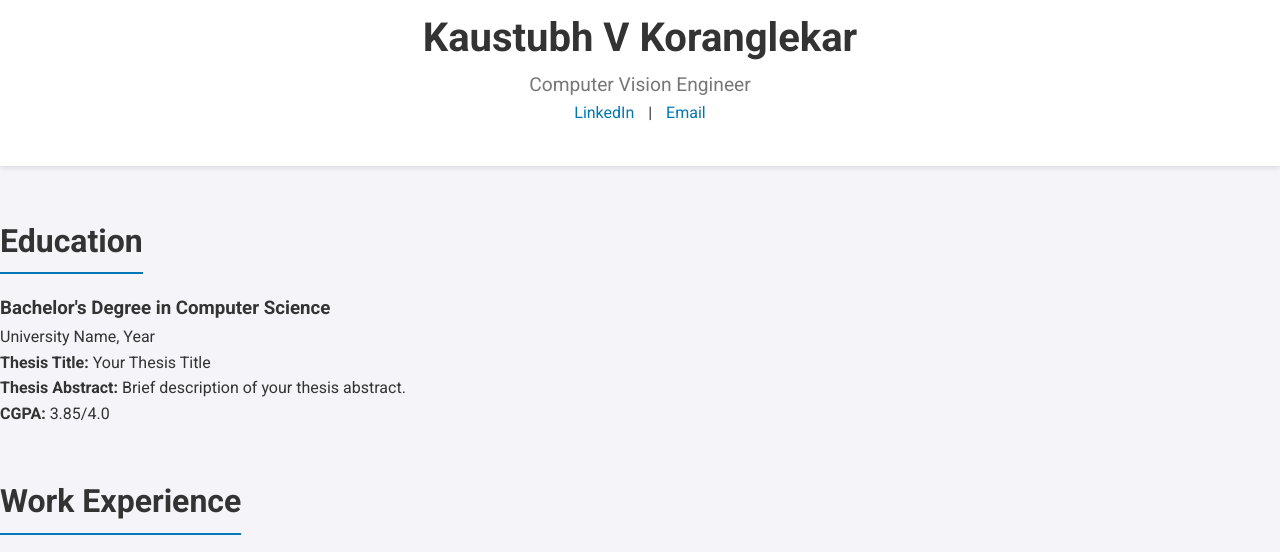
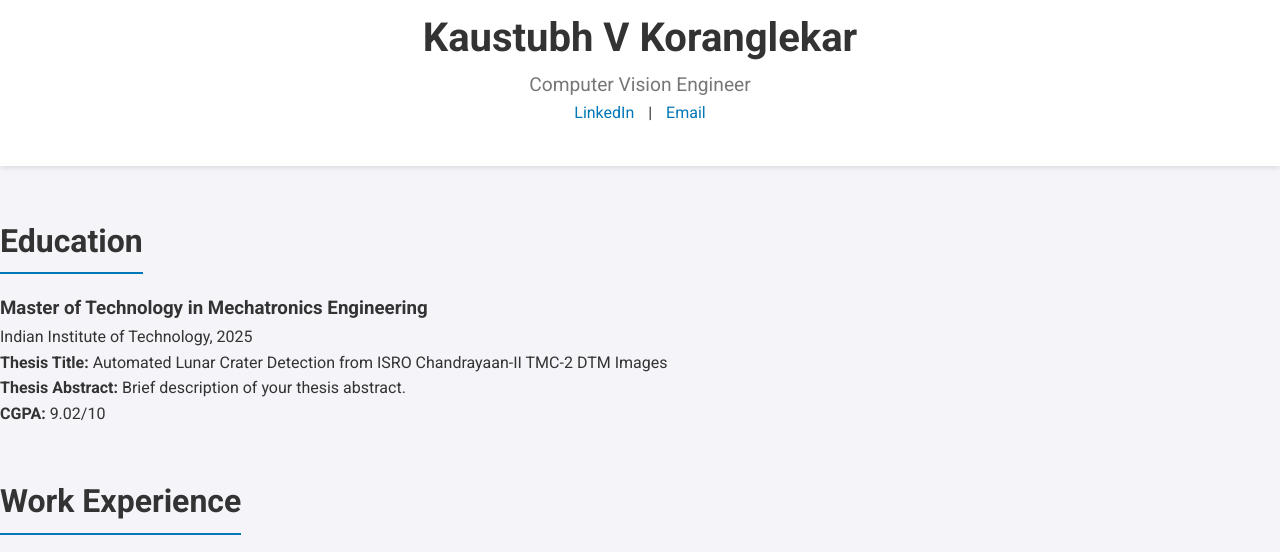
Before and after one commit to kkoranglekar/kkoranglekar.github.io, a plain HTML site: page index.html in a window 1280 px wide. Shown: the part 212-764 px from the top of the page. Drawn offline with Linux system fonts and the light colour scheme.

Commit message:
Update index.html

```diff
--- a/index.html
+++ b/index.html
@@ -27,11 +27,11 @@
     <section class="education">
       <h2>Education</h2>
       <div class="edu-item">
-        <h3>Bachelor's Degree in Computer Science</h3>
-        <p>University Name, Year</p>
-        <p><strong>Thesis Title:</strong> Your Thesis Title</p>
+        <h3>Master of Technology in Mechatronics Engineering</h3>
+        <p>Indian Institute of Technology, 2025</p>
+        <p><strong>Thesis Title:</strong> Automated Lunar Crater Detection from ISRO Chandrayaan-II TMC-2 DTM Images</p>
         <p><strong>Thesis Abstract:</strong> Brief description of your thesis abstract.</p>
-        <p><strong>CGPA:</strong> 3.85/4.0</p>
+        <p><strong>CGPA:</strong> 9.02/10</p>
       </div>
     </section>
 
```
